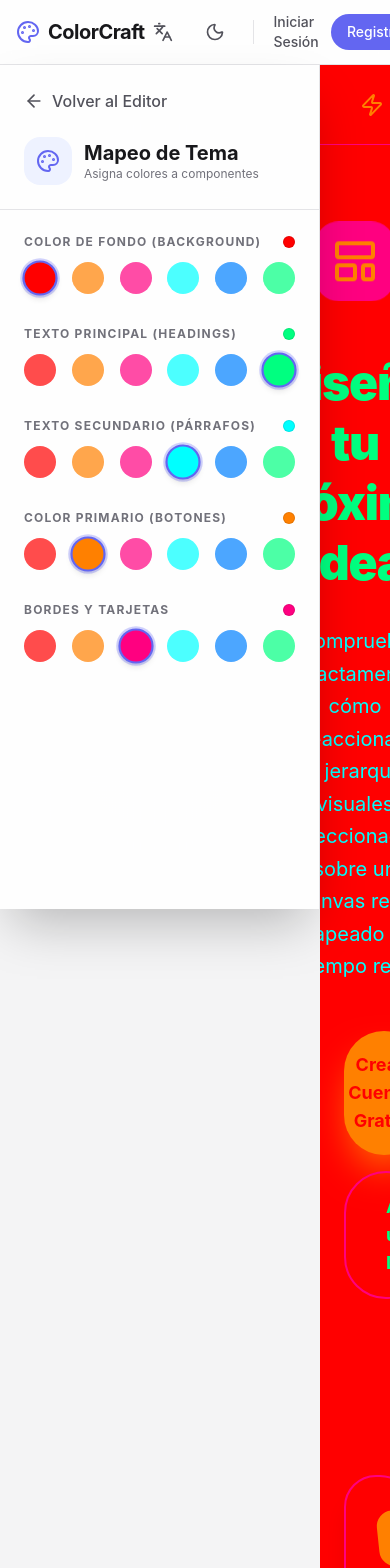
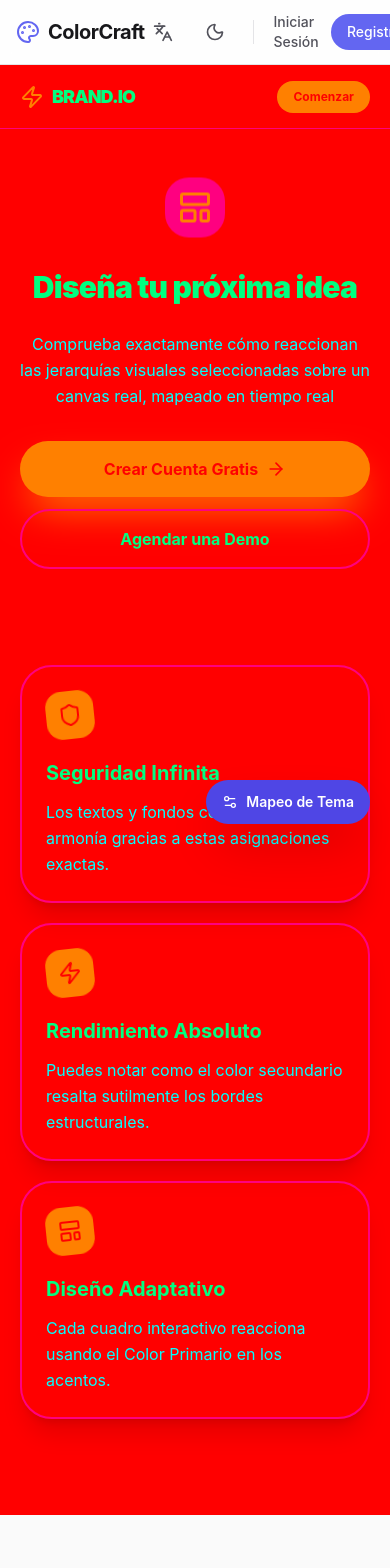
Before and after one commit to rafaelgomqui/ColorCraft, a React (Vite) app: page /preview in a window 390 px wide. Shown: the top 1568 px of the page. After the commit the page ends 1515 px from the top, so only its background shows below. Built offline with nearby package versions, Linux system fonts and the light colour scheme; the HTML template or start-up script is replaced by a standard one.

Commit message:
responsive

```diff
--- a/src/pages/Preview.tsx
+++ b/src/pages/Preview.tsx
@@ -2,7 +2,7 @@ import { useState } from 'react';
 import { useTranslation } from 'react-i18next';
 import { usePaletteStore } from '../stores/usePaletteStore';
 import { Link } from 'react-router-dom';
-import { ArrowLeft, LayoutTemplate, Palette, Zap, Shield, ArrowRight } from 'lucide-react';
+import { ArrowLeft, LayoutTemplate, Palette, Zap, Shield, ArrowRight, Settings2, X } from 'lucide-react';
 
 function MappingControl({ title, active, setter, colors }: { title: string, active: number, setter: (i: number) => void, colors: string[] }) {
   return (
@@ -11,7 +11,7 @@ function MappingControl({ title, active, setter, colors }: { title: string, acti
           {title}
           <span className="w-3 h-3 rounded-full border border-black/10 dark:border-white/10" style={{ backgroundColor: colors[active] }}></span>
        </span>
-       <div className="flex gap-2 justify-between">
+       <div className="flex gap-2 flex-wrap">
           {colors.map((c, i) => (
              <button
                key={i}
@@ -35,6 +35,7 @@ export default function Preview() {
   const [primaryIndex, setPrimaryIndex] = useState(1);
   const [secondaryIndex, setSecondaryIndex] = useState(2);
   const [accentIndex, setAccentIndex] = useState(3);
+  const [sidebarOpen, setSidebarOpen] = useState(false);
 
   const customStyles = {
     '--color-bg': colors[bgIndex],
@@ -44,13 +45,10 @@ export default function Preview() {
     '--color-accent': colors[accentIndex],
   } as React.CSSProperties;
 
-  return (
-    <div className="relative min-h-screen w-full flex bg-zinc-100 dark:bg-zinc-950 transition-colors duration-500">
-
-      {/* Sidebar */}
-      <div className="w-80 h-screen sticky top-0 bg-white/90 dark:bg-zinc-900/90 backdrop-blur-3xl border-r border-zinc-200 dark:border-zinc-800 shadow-2xl flex flex-col z-50 overflow-y-auto">
-         <div className="p-6 border-b border-zinc-200 dark:border-zinc-800">
-            <Link to="/" className="flex items-center gap-2 text-zinc-600 dark:text-zinc-400 font-medium hover:text-indigo-500 dark:hover:text-indigo-400 transition mb-6">
+  const SidebarContent = () => (
+    <>
+      <div className="p-5 border-b border-zinc-200 dark:border-zinc-800">
+        <Link to="/" className="flex items-center gap-2 text-zinc-600 dark:text-zinc-400 font-medium hover:text-indigo-500 dark:hover:text-indigo-400 transition mb-5">
           <ArrowLeft className="w-5 h-5"/> {t('preview.backToEditor')}
         </Link>
         <div className="flex items-center gap-3">
@@ -64,7 +62,67 @@ export default function Preview() {
         </div>
       </div>
 
-         <div className="flex-1 p-6 flex flex-col gap-8">
+      <div className="flex-1 p-5 flex flex-col gap-6 overflow-y-auto">
+        <MappingControl title={t('preview.mapBackground')} active={bgIndex} setter={setBgIndex} colors={colors} />
+        <MappingControl title={t('preview.mapHeadings')} active={textIndex} setter={setTextIndex} colors={colors} />
+        <MappingControl title={t('preview.mapParagraphs')} active={accentIndex} setter={setAccentIndex} colors={colors} />
+        <MappingControl title={t('preview.mapPrimary')} active={primaryIndex} setter={setPrimaryIndex} colors={colors} />
+        <MappingControl title={t('preview.mapBorders')} active={secondaryIndex} setter={setSecondaryIndex} colors={colors} />
+      </div>
+    </>
+  );
+
+  return (
+    <div className="relative min-h-screen w-full flex bg-zinc-100 dark:bg-zinc-950 transition-colors duration-500">
+
+      {/* Desktop Sidebar — hidden on mobile */}
+      <aside className="hidden md:flex w-72 lg:w-80 h-screen sticky top-0 bg-white/90 dark:bg-zinc-900/90 backdrop-blur-3xl border-r border-zinc-200 dark:border-zinc-800 shadow-2xl flex-col z-50 overflow-y-auto flex-shrink-0">
+        <SidebarContent />
+      </aside>
+
+      {/* Mobile: floating toggle button */}
+      <button
+        onClick={() => setSidebarOpen(true)}
+        className="md:hidden fixed bottom-5 right-5 z-50 flex items-center gap-2 bg-indigo-600 text-white px-4 py-3 rounded-full shadow-2xl font-semibold text-sm hover:bg-indigo-700 active:scale-95 transition-all"
+      >
+        <Settings2 className="w-4 h-4" />
+        {t('preview.themeMapping')}
+      </button>
+
+      {/* Mobile: bottom sheet overlay */}
+      {sidebarOpen && (
+        <div className="md:hidden fixed inset-0 z-50 flex flex-col justify-end">
+          {/* Backdrop */}
+          <div
+            className="absolute inset-0 bg-black/50 backdrop-blur-sm"
+            onClick={() => setSidebarOpen(false)}
+          />
+          {/* Sheet */}
+          <div className="relative bg-white dark:bg-zinc-900 rounded-t-3xl shadow-2xl flex flex-col max-h-[80vh] border-t border-zinc-200 dark:border-zinc-800">
+            {/* Handle + close */}
+            <div className="flex items-center justify-between px-5 pt-4 pb-2">
+              <div className="w-10 h-1 bg-zinc-300 dark:bg-zinc-700 rounded-full mx-auto absolute left-1/2 -translate-x-1/2 top-3" />
+              <span />
+              <button
+                onClick={() => setSidebarOpen(false)}
+                className="ml-auto p-2 rounded-full hover:bg-zinc-100 dark:hover:bg-zinc-800 transition text-zinc-500"
+              >
+                <X className="w-5 h-5" />
+              </button>
+            </div>
+            <div className="overflow-y-auto flex-1 px-5 pb-8 flex flex-col gap-5">
+              <div className="flex items-center gap-3 mb-2">
+                <div className="p-2 bg-indigo-50 dark:bg-indigo-500/20 rounded-xl text-indigo-500">
+                  <Palette className="w-5 h-5" />
+                </div>
+                <div>
+                  <h2 className="text-lg font-bold dark:text-white">{t('preview.themeMapping')}</h2>
+                  <p className="text-xs text-zinc-500">{t('preview.themeMappingDesc')}</p>
+                </div>
+              </div>
+              <Link to="/" className="flex items-center gap-2 text-zinc-600 dark:text-zinc-400 font-medium hover:text-indigo-500 dark:hover:text-indigo-400 transition text-sm">
+                <ArrowLeft className="w-4 h-4"/> {t('preview.backToEditor')}
+              </Link>
               <MappingControl title={t('preview.mapBackground')} active={bgIndex} setter={setBgIndex} colors={colors} />
               <MappingControl title={t('preview.mapHeadings')} active={textIndex} setter={setTextIndex} colors={colors} />
               <MappingControl title={t('preview.mapParagraphs')} active={accentIndex} setter={setAccentIndex} colors={colors} />
@@ -72,13 +130,15 @@ export default function Preview() {
               <MappingControl title={t('preview.mapBorders')} active={secondaryIndex} setter={setSecondaryIndex} colors={colors} />
             </div>
           </div>
+        </div>
+      )}
 
       {/* Dynamic Environment */}
       <div className="flex-1 min-h-screen relative overflow-hidden" style={{ ...customStyles, backgroundColor: 'var(--color-bg)', transition: 'background-color 0.5s ease' }}>
 
          {/* Simulated Navbar */}
-         <nav className="w-full h-20 px-10 flex items-center justify-between border-b" style={{ borderColor: 'var(--color-secondary)' }}>
-            <div className="flex items-center gap-2 font-black text-xl tracking-tighter" style={{ color: 'var(--color-text)' }}>
+         <nav className="w-full h-16 md:h-20 px-5 md:px-10 flex items-center justify-between border-b" style={{ borderColor: 'var(--color-secondary)' }}>
+            <div className="flex items-center gap-2 font-black text-lg md:text-xl tracking-tighter" style={{ color: 'var(--color-text)' }}>
                <Zap style={{ color: 'var(--color-primary)' }}/> BRAND.IO
             </div>
             <div className="hidden md:flex gap-8 font-medium text-sm" style={{ color: 'var(--color-accent)' }}>
@@ -87,49 +147,49 @@ export default function Preview() {
                <a href="#" className="hover:opacity-60 transition">{t('preview.navPricing')}</a>
                <a href="#" className="hover:opacity-60 transition">{t('preview.navAbout')}</a>
             </div>
-            <button className="px-6 py-2.5 rounded-full font-bold text-sm hover:scale-105 transition-transform" style={{ backgroundColor: 'var(--color-primary)', color: 'var(--color-bg)' }}>
+            <button className="px-4 md:px-6 py-2 md:py-2.5 rounded-full font-bold text-xs md:text-sm hover:scale-105 transition-transform" style={{ backgroundColor: 'var(--color-primary)', color: 'var(--color-bg)' }}>
                {t('preview.getStarted')}
             </button>
          </nav>
 
          {/* Hero Section */}
-         <div className="w-full max-w-5xl mx-auto px-6 py-24 md:py-32 flex flex-col items-center text-center">
-            <div className="mb-8 p-4 rounded-3xl animate-bounce" style={{ backgroundColor: 'var(--color-secondary)' }}>
-               <LayoutTemplate className="w-12 h-12" style={{ color: 'var(--color-primary)' }} />
+         <div className="w-full max-w-5xl mx-auto px-5 md:px-6 py-14 md:py-24 lg:py-32 flex flex-col items-center text-center">
+            <div className="mb-6 md:mb-8 p-3 md:p-4 rounded-3xl animate-bounce" style={{ backgroundColor: 'var(--color-secondary)' }}>
+               <LayoutTemplate className="w-9 h-9 md:w-12 md:h-12" style={{ color: 'var(--color-primary)' }} />
             </div>
 
-            <h1 className="text-5xl md:text-7xl font-black tracking-tight mb-8 leading-tight" style={{ color: 'var(--color-text)' }}>
+            <h1 className="text-3xl sm:text-5xl md:text-7xl font-black tracking-tight mb-6 md:mb-8 leading-tight" style={{ color: 'var(--color-text)' }}>
                {t('preview.title')}
             </h1>
 
-            <p className="text-xl md:text-2xl max-w-3xl mb-12 leading-relaxed" style={{ color: 'var(--color-accent)' }}>
+            <p className="text-base sm:text-xl md:text-2xl max-w-3xl mb-8 md:mb-12 leading-relaxed" style={{ color: 'var(--color-accent)' }}>
                {t('preview.subtitle')}
             </p>
 
-            <div className="flex flex-col sm:flex-row gap-4 w-full sm:w-auto">
-               <button className="px-10 py-5 rounded-full font-bold text-lg hover:-translate-y-1 transition-transform flex items-center justify-center gap-2 shadow-2xl" style={{ backgroundColor: 'var(--color-primary)', color: 'var(--color-bg)', boxShadow: `0 20px 40px -10px var(--color-primary)` }}>
+            <div className="flex flex-col sm:flex-row gap-3 md:gap-4 w-full sm:w-auto">
+               <button className="px-8 md:px-10 py-4 md:py-5 rounded-full font-bold text-base md:text-lg hover:-translate-y-1 transition-transform flex items-center justify-center gap-2 shadow-2xl" style={{ backgroundColor: 'var(--color-primary)', color: 'var(--color-bg)', boxShadow: `0 20px 40px -10px var(--color-primary)` }}>
                  {t('preview.heroButton')} <ArrowRight className="w-5 h-5"/>
                </button>
-               <button className="px-10 py-5 rounded-full font-bold text-lg border-2 hover:-translate-y-1 transition-transform" style={{ borderColor: 'var(--color-secondary)', color: 'var(--color-text)' }}>
+               <button className="px-8 md:px-10 py-4 md:py-5 rounded-full font-bold text-base md:text-lg border-2 hover:-translate-y-1 transition-transform" style={{ borderColor: 'var(--color-secondary)', color: 'var(--color-text)' }}>
                  {t('preview.heroButtonSecondary')}
                </button>
             </div>
          </div>
 
          {/* Feature Grid */}
-         <div className="w-full max-w-6xl mx-auto px-6 py-20 pb-32">
-            <div className="grid grid-cols-1 md:grid-cols-3 gap-8">
+         <div className="w-full max-w-6xl mx-auto px-5 md:px-6 py-10 md:py-20 pb-24 md:pb-32">
+            <div className="grid grid-cols-1 sm:grid-cols-2 md:grid-cols-3 gap-5 md:gap-8">
                {[
                  { titleKey: 'preview.feature1Title', icon: Shield, descKey: 'preview.feature1Desc' },
                  { titleKey: 'preview.feature2Title', icon: Zap, descKey: 'preview.feature2Desc' },
                  { titleKey: 'preview.feature3Title', icon: LayoutTemplate, descKey: 'preview.feature3Desc' }
                ].map((item, i) => (
-                 <div key={i} className="p-8 rounded-[2rem] border-2 hover:-translate-y-3 transition-all duration-500 shadow-xl" style={{ borderColor: 'var(--color-secondary)', backgroundColor: 'transparent' }}>
-                   <div className="w-14 h-14 rounded-2xl mb-6 flex items-center justify-center transform -rotate-6" style={{ backgroundColor: 'var(--color-primary)' }}>
-                      <item.icon className="w-7 h-7" style={{ color: 'var(--color-bg)' }} />
+                 <div key={i} className="p-6 md:p-8 rounded-[2rem] border-2 hover:-translate-y-3 transition-all duration-500 shadow-xl" style={{ borderColor: 'var(--color-secondary)', backgroundColor: 'transparent' }}>
+                   <div className="w-12 h-12 md:w-14 md:h-14 rounded-2xl mb-5 md:mb-6 flex items-center justify-center transform -rotate-6" style={{ backgroundColor: 'var(--color-primary)' }}>
+                      <item.icon className="w-6 h-6 md:w-7 md:h-7" style={{ color: 'var(--color-bg)' }} />
                    </div>
-                   <h3 className="text-2xl font-bold mb-4" style={{ color: 'var(--color-text)' }}>{t(item.titleKey)}</h3>
-                   <p className="text-lg leading-relaxed" style={{ color: 'var(--color-accent)' }}>
+                   <h3 className="text-xl md:text-2xl font-bold mb-3 md:mb-4" style={{ color: 'var(--color-text)' }}>{t(item.titleKey)}</h3>
+                   <p className="text-base md:text-lg leading-relaxed" style={{ color: 'var(--color-accent)' }}>
                      {t(item.descKey)}
                    </p>
                  </div>
```
Also changed, not shown: src/components/editor/ColorWheel.tsx (+38 -10 lines), src/layout.tsx (+12 -11 lines), src/pages/Home.tsx (+25 -24 lines). Lines whose indentation alone changed are shown as unchanged.
